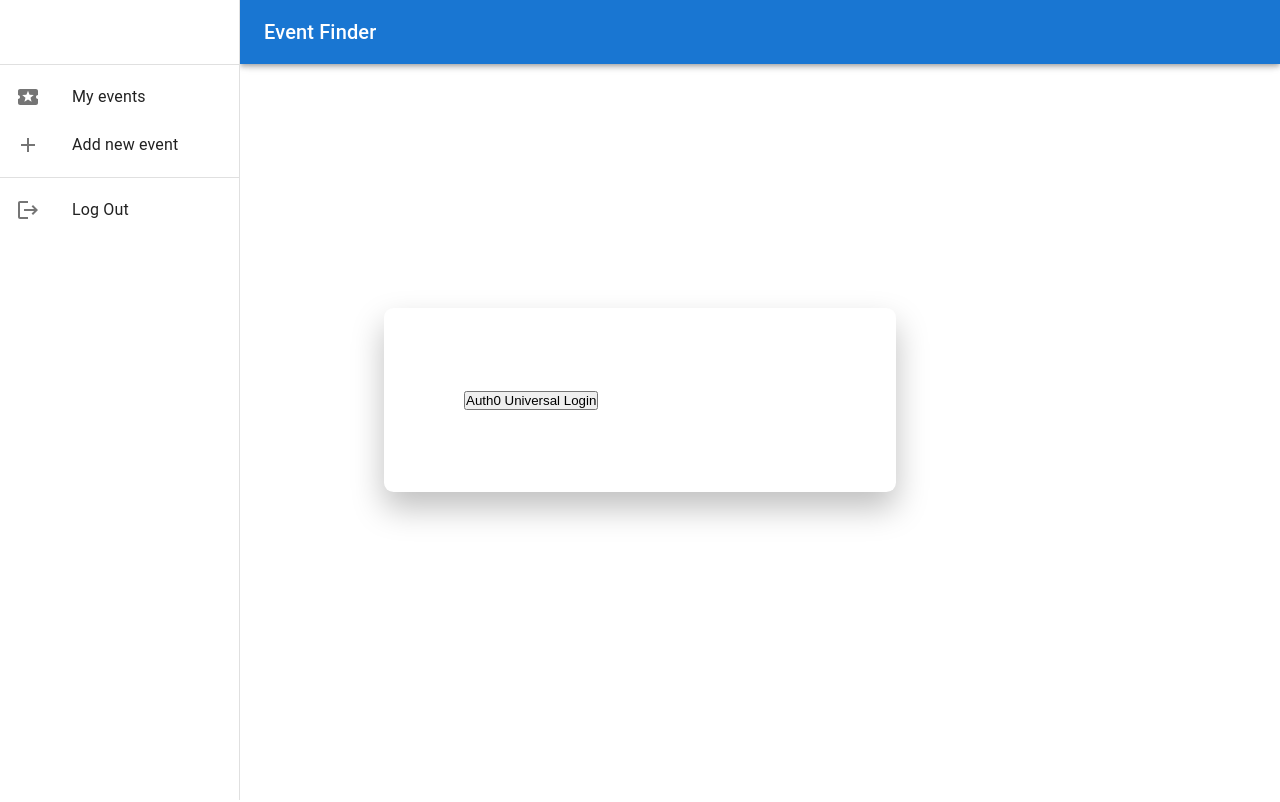
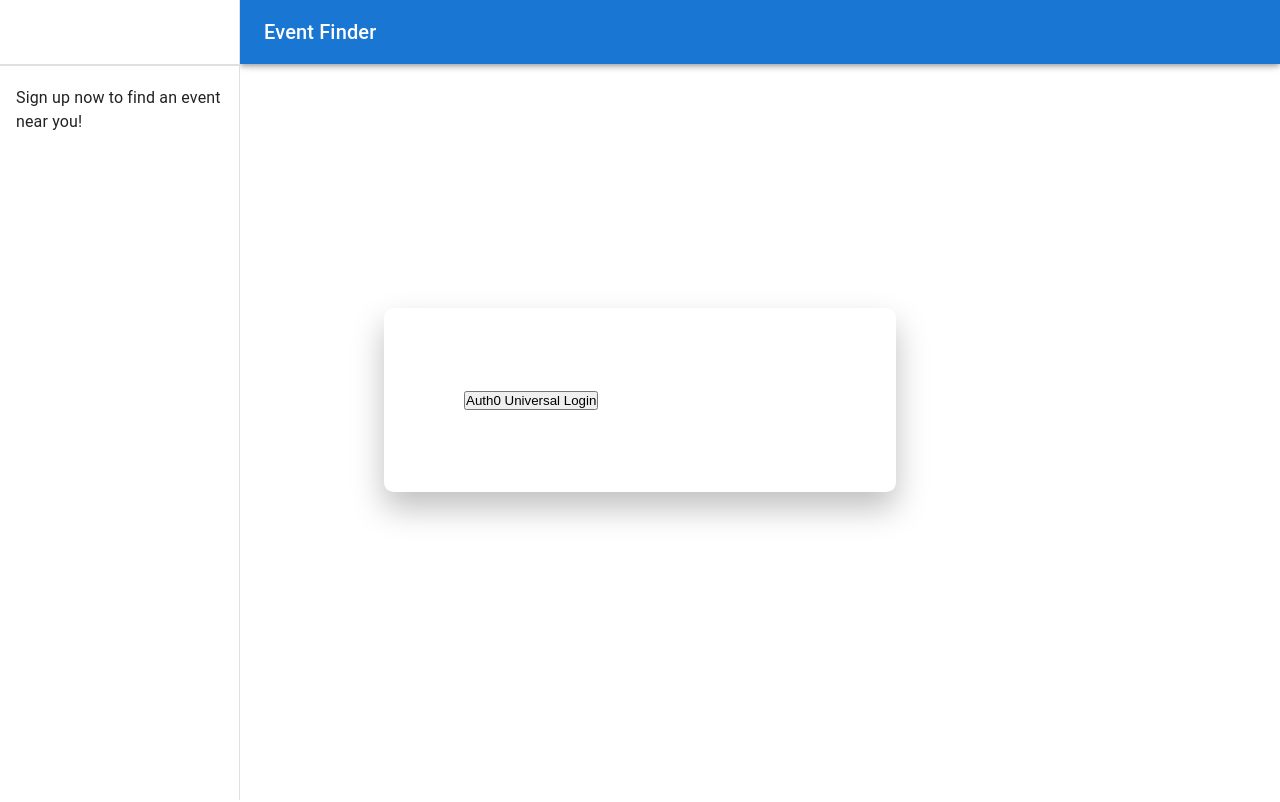
Before and after one commit to IdkwhatImD0ing/Fiesta, a React (Create React App) app in the folder auth0/: page / in a window 1280 px wide. Shown: the top 802 px of the page. Built offline with nearby package versions, Linux system fonts and the light colour scheme; no server answers.

Commit message:
Updated styling for logged in user

```diff
--- a/auth0/src/App.css
+++ b/auth0/src/App.css
@@ -56,6 +56,15 @@ img {
 }
 
 .profile {
+  margin-bottom: 20px;
   text-align: center;
-  margin-bottom: 10px;
+  display: flex;
+  flex-direction: column;
+  align-items: center;
 }
+.avatar {
+  display: flex;
+  justify-content: center;
+  align-items: center;
+  flex-direction: column;
+}
--- a/auth0/src/components/NavBar.js
+++ b/auth0/src/components/NavBar.js
@@ -33,10 +33,15 @@ const NavBar = (props) => {
 
   const { user, isAuthenticated } = useAuth0();
 
+  const handleClick = () => {
+
+  }
+
   const drawer = (
     <div>
       <Toolbar />
       <Divider />
+      {isAuthenticated && (
         <List>
             <ListItem key='my-events' disablePadding>
                 <ListItemButton>
@@ -55,16 +60,24 @@ const NavBar = (props) => {
                 </ListItemButton>
             </ListItem>
         </List>
+      )}
       <Divider />
       <List>
-          <ListItem key='logout' disablePadding>
-            <ListItemButton>
+        {isAuthenticated && (
+          <ListItem key='logout' disablePadding >
+            <ListItemButton onClick={handleClick}>
               <ListItemIcon>
               <LogoutIcon />
               </ListItemIcon>
               <ListItemText primary='Log Out' />
             </ListItemButton>
           </ListItem>
+        )}
+        {!isAuthenticated && (
+          <ListItem key='login' >
+              <ListItemText primary='Sign up now to find an event near you!' />
+          </ListItem>
+        )}
       </List>
     </div>
   );
--- a/auth0/src/components/Profile.js
+++ b/auth0/src/components/Profile.js
@@ -8,9 +8,9 @@ const Profile = () => {
     return (
         isAuthenticated && (
             <div className='profile'>
-                <img src={user.picture} alt={user.name}/>
-                <h2>Welcome back, {user.name}!</h2>
-                <p>Logged in as {user.email}</p>
+                <Avatar className='avatar' src={user.picture} alt={user.name} style={{ justifyContent: "center", display: "flex" }}/>
+                <h2 className='welcome-message'>Welcome back, {user.name}!</h2>
+                <p className='welcome-email'>Logged in as {user.email}</p>
                 {/* <JSONPretty data={user} /> */}
                 {/* {JSON.stringify(user, null, 2)} */}
             </div>
```
Also changed, not shown: 1 other file (tests, documents, lock files or other folders).
